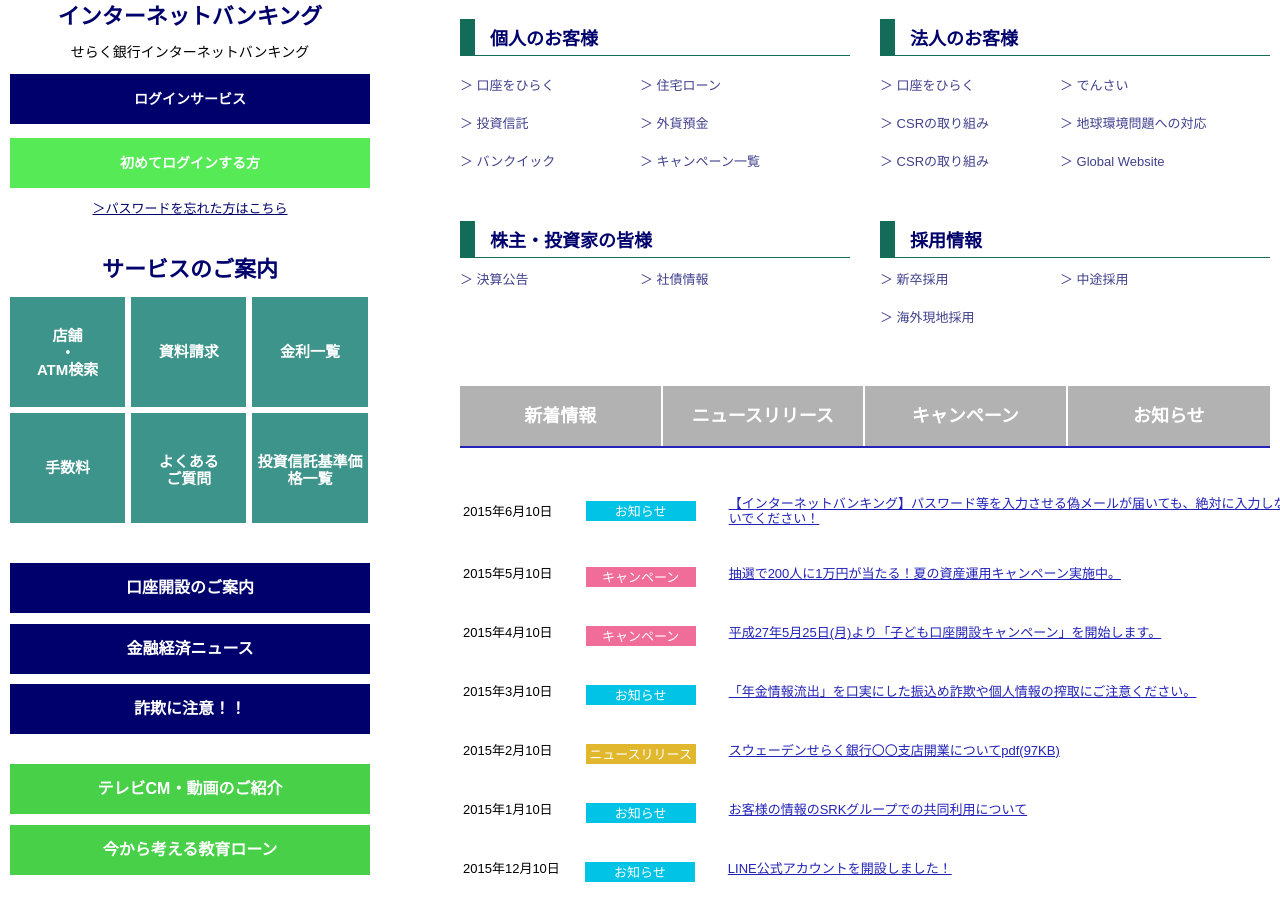
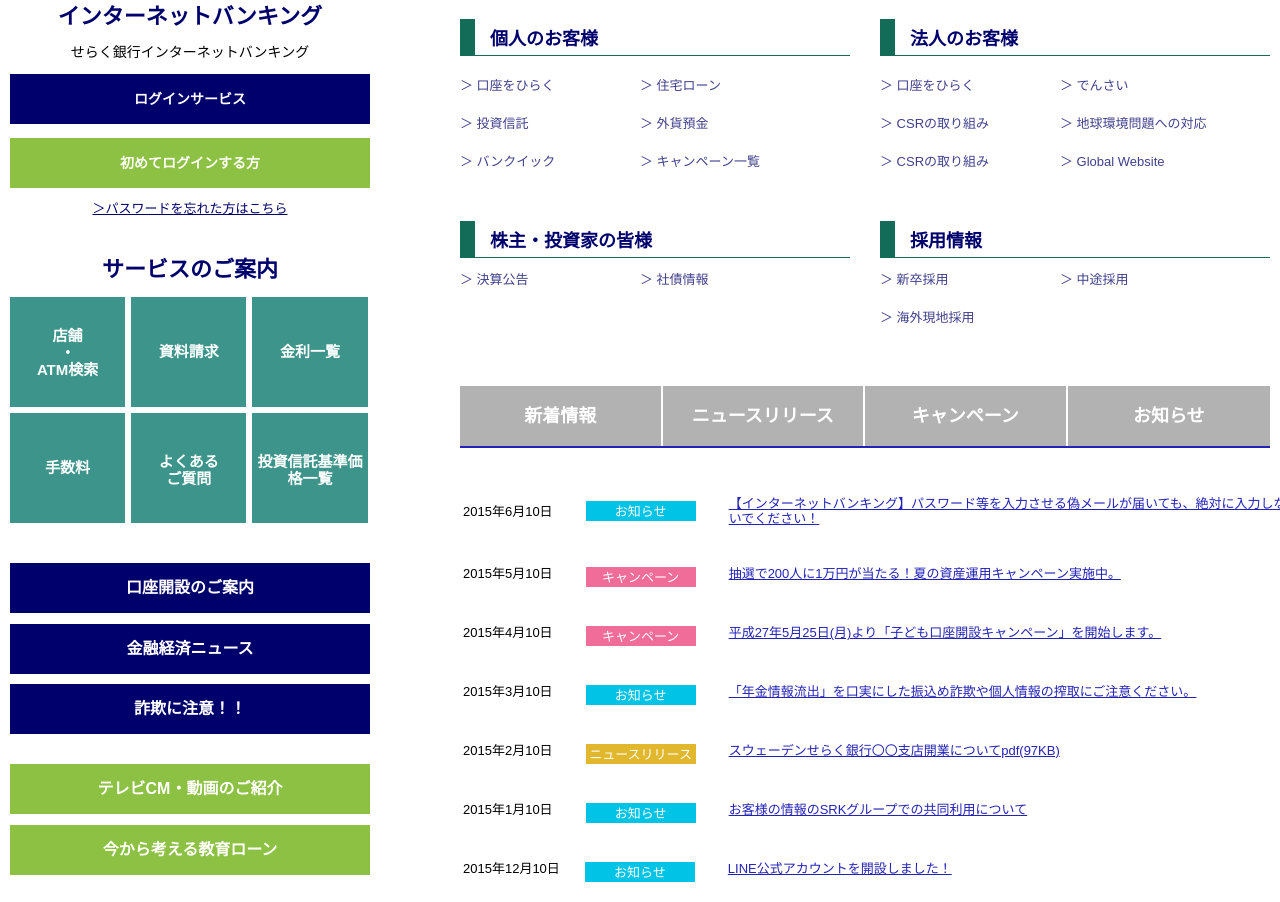
Before and after one commit to rikuyamazaki/serakubank, a plain HTML site: page index.html in a window 1280 px wide. Shown: the part 240-1142 px from the top of the page. Drawn offline with nearby package versions, Linux system fonts and the light colour scheme; files that its build step writes are made by us from their sources; a web font is replaced by a local one.

Commit message:
background変更

```diff
--- a/stylesheet.css
+++ b/stylesheet.css
@@ -386,7 +386,7 @@ table,.may,.april,.march,.february,.january,.december,.november,.october {
 }
 
 .login .new {
-    background: #57ea57;
+    background: #8cc143;
     height: 50px;
     line-height: 50px;
     font-weight: bold;
@@ -487,7 +487,7 @@ table,.may,.april,.march,.february,.january,.december,.november,.october {
 }
 
 .other_two h1 {
-    background: rgb(73, 208, 73);
+    background: #8cc143;
 }
 
 .cash {
```
